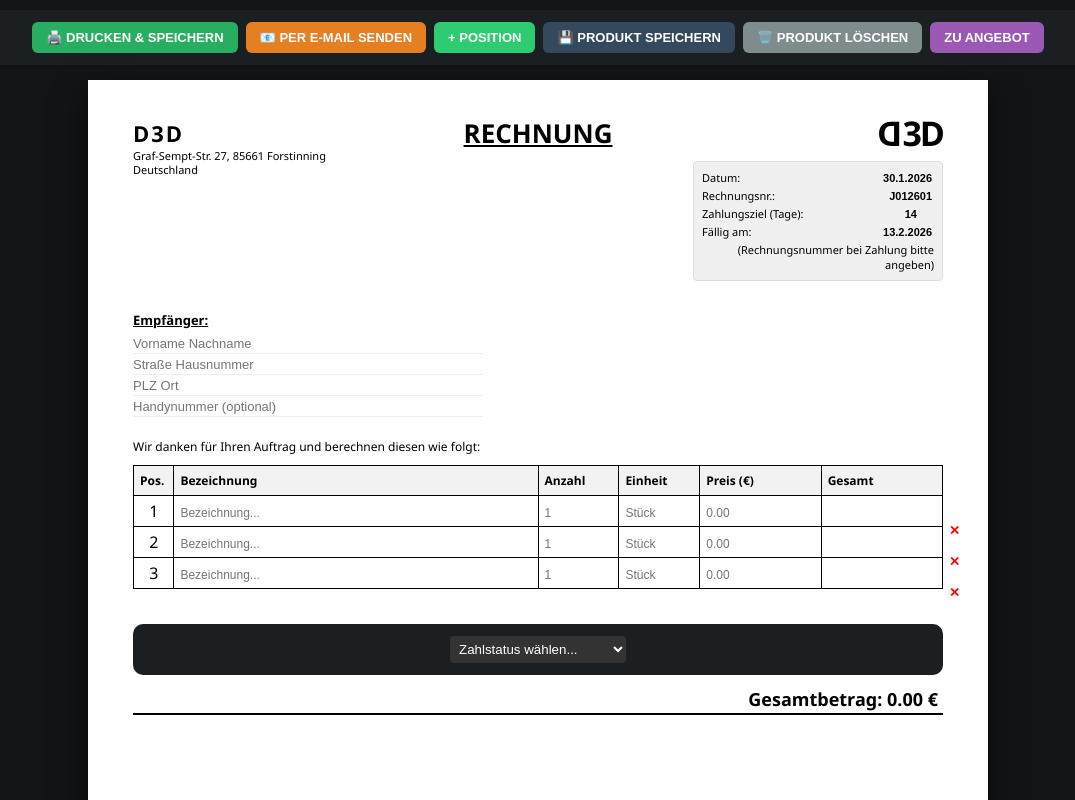
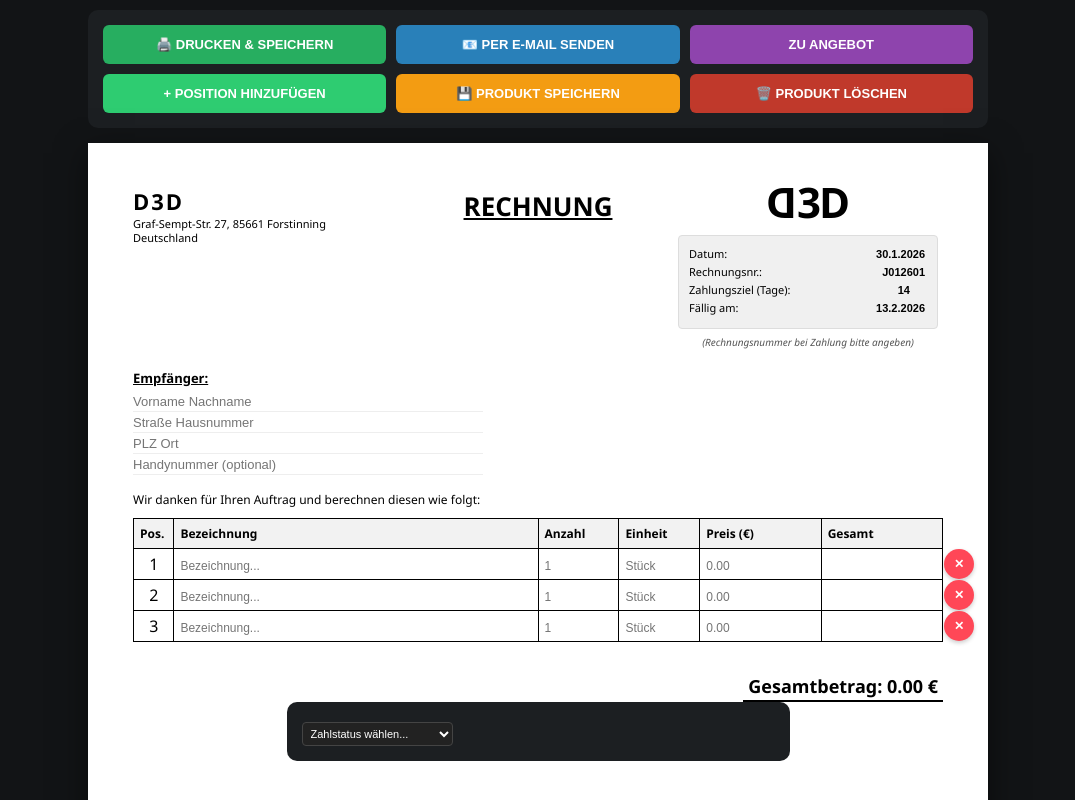
Before and after one commit to Shorty96D3D/D3D-Rechnungsschreiber, a plain HTML site: page index.html in a window 1280 px wide. Shown: the top 800 px of the page, without its empty margins (102-1177 px from the left). Drawn offline with Linux system fonts and the light colour scheme.

Commit message:
Update index.html

```diff
--- a/index.html
+++ b/index.html
@@ -21,31 +21,49 @@ body { font-family: 'Segoe UI', Arial, sans-serif; background: var(--ui-bg); col
 max-width: 900px; margin: auto; background: var(--doc-white); color: black;
 padding: 30px 45px; min-height: 297mm; display: flex; flex-direction: column;
 box-shadow: 0 10px 30px rgba(0,0,0,0.5);
+position: relative;
 }
 
-/* Toolbar */
-.no-print { display: flex; gap: 8px; justify-content: center; margin-bottom: 15px; background: var(--ui-card); padding: 12px; border-radius: 10px; flex-wrap: wrap; }
-button { padding: 8px 14px; border-radius: 6px; border: none; cursor: pointer; font-weight: bold; background: var(--accent); color: white; transition: 0.2s; font-size: 13px; }
-button:hover { filter: brightness(1.1); }
-.btn-red { background: #ff4757; }
+/* Toolbar - Symmetrisch 3x2 */
+.no-print {
+display: grid;
+grid-template-columns: repeat(3, 1fr);
+gap: 10px;
+max-width: 900px;
+margin: 0 auto 15px auto;
+background: var(--ui-card);
+padding: 15px;
+border-radius: 10px;
+}
+.no-print button {
+width: 100%;
+padding: 12px;
+border-radius: 6px;
+border: none;
+cursor: pointer;
+font-weight: bold;
+color: white;
+font-size: 13px;
+transition: 0.2s;
+}
 
-/* Header-Bereich (Kompakt nach oben) */
-.header-main { display: grid; grid-template-columns: 1fr 1fr 1fr; margin-bottom: 20px; align-items: start; }
-.addr-left { font-size: 11px; line-height: 1.2; padding-top: 10px; }
+/* Header */
+.header-main { display: grid; grid-template-columns: 1fr 1fr 1fr; margin-bottom: 15px; align-items: start; }
+.addr-left { font-size: 11px; line-height: 1.2; padding-top: 15px; }
 .addr-left h2 { margin: 0 0 3px 0; font-size: 22px; letter-spacing: 2px; }
+.title-center { text-align: center; font-size: 26px; font-weight: bold; text-decoration: underline; text-transform: uppercase; margin-top: 15px; }
 
-.title-center { text-align: center; font-size: 26px; font-weight: bold; text-decoration: underline; text-transform: uppercase; margin-top: 5px; }
-
-.logo-right { text-align: right; }
-.logo-img { font-size: 34px; font-weight: bold; letter-spacing: -2px; margin-bottom: 5px; }
+/* Logo & Meta Box */
+.logo-column { display: flex; flex-direction: column; align-items: center; }
+.logo-img { font-size: 42px; font-weight: bold; letter-spacing: -2px; margin-bottom: 5px; text-align: center; width: 100%; }
 .logo-img span { transform: scaleX(-1); display: inline-block; }
-
-.meta-box { background: #f0f0f0; padding: 8px; border-radius: 4px; width: 250px; margin-left: auto; font-size: 11px; border: 1px solid #ddd; }
+.meta-box { background: #f0f0f0; padding: 10px; border-radius: 4px; width: 260px; font-size: 11px; border: 1px solid #ddd; }
 .meta-row { display: flex; justify-content: space-between; margin-bottom: 3px; }
 .meta-row input { background: transparent; border: none; text-align: right; width: 120px; font-weight: bold; color: black; font-size: 11px; }
+.small-note { font-size: 10px; text-align: center; margin-top: 6px; font-style: italic; color: #555; white-space: nowrap; width: 100%; }
 
-/* Empfänger (Nach oben geschoben) */
-.recipient { margin: 10px 0 20px 0; width: 350px; }
+/* Empfänger */
+.recipient { margin: 5px 0 15px 0; width: 350px; }
 .recipient strong { text-decoration: underline; display: block; margin-bottom: 5px; font-size: 13px; }
 .recipient input { display: block; width: 100%; border: none; border-bottom: 1px solid #eee; padding: 2px 0; font-size: 13px; margin-bottom: 1px; }
 
@@ -55,27 +73,35 @@ th { border: 1px solid #000; padding: 6px; background: #f2f2f2; font-size: 12px;
 td { border: 1px solid #000; padding: 4px; position: relative; }
 .table-input { width: 100%; border: none; font-size: 12px; background: transparent; color: black; }
 
-/* Verstecke Standardwerte im Druck wenn nicht ausgefüllt */
-@media print {
-.table-input::placeholder { color: transparent; }
-input[value="0.00"], input[value="1"], input[value="Stück"] { color: transparent !important; }
-.has-content { color: black !important; }
+/* Lösch-Button Zeile (Weißes X in rotem Kreis) */
+.btn-del-row {
+position: absolute; right: -32px; top: 50%; transform: translateY(-50%);
+background: #ff4757; color: white; border: none; border-radius: 50%;
+width: 22px; height: 22px; cursor: pointer; display: flex;
+align-items: center; justify-content: center; font-size: 12px; font-weight: bold;
+box-shadow: 0 2px 4px rgba(0,0,0,0.2);
 }
 
-/* Footer & Rechtliches (Nach unten fixiert) */
-.footer-wrap { margin-top: auto; }
+/* Status & Summe */
+.summary-area { text-align: right; margin: 10px 0; display: flex; flex-direction: column; align-items: flex-end; }
+.total-box { font-size: 18px; font-weight: bold; border-bottom: 2px solid #000; padding: 2px 5px; display: inline-block; }
+#statusSelect { margin-top: 5px; padding: 4px; background: #222; color: white; border: 1px solid #444; border-radius: 4px; font-size: 11px; }
+
+/* Footer */
+.footer-wrap { margin-top: auto; padding-bottom: 10px; }
 .legal { font-size: 10.5px; line-height: 1.4; color: #333; margin-bottom: 10px; }
 .bottom-line { border-top: 1.5px solid #000; padding-top: 10px; display: grid; grid-template-columns: 1.2fr 1fr 1fr 1.1fr; gap: 10px; font-size: 9px; }
 
-.summary-area { text-align: right; margin: 15px 0; }
-.total-box { font-size: 18px; font-weight: bold; border-bottom: 2px solid #000; padding: 2px 5px; }
-
 @media print {
 @page { size: A4; margin: 0; }
-body { background: white; padding: 1cm; }
-.container { box-shadow: none; min-height: auto; padding: 0; width: 100%; }
+body { background: white; padding: 1.5cm; }
+.container { box-shadow: none; height: 26.7cm; width: 100%; padding: 0; border: none; }
 .no-print, .btn-del-row { display: none !important; }
+.footer-wrap { position: absolute; bottom: 0; width: 100%; }
+.table-input::placeholder { color: transparent !important; }
+.tel-input:placeholder-shown { display: none !important; }
 .meta-box { -webkit-print-color-adjust: exact; background-color: #f0f0f0 !important; }
+#statusSelect { display: none !important; }
 }
 </style>
 </head>
@@ -83,11 +109,11 @@ body { background: white; padding: 1cm; }
 
 <div class="no-print">
 <button onclick="saveAndPrint()" style="background: #27ae60;">🖨️ DRUCKEN & SPEICHERN</button>
-<button onclick="sendMail()" style="background: #e67e22;">📧 PER E-MAIL SENDEN</button>
-<button onclick="addItem()" style="background: #2ecc71;">+ POSITION</button>
-<button onclick="saveProduct()" style="background: #34495e;">💾 PRODUKT SPEICHERN</button>
-<button onclick="manageProducts()" style="background: #7f8c8d;">🗑️ PRODUKT LÖSCHEN</button>
-<button onclick="toggleType()" id="typeBtn" style="background: #9b59b6;">ZU ANGEBOT</button>
+<button onclick="sendMail()" style="background: #2980b9;">📧 PER E-MAIL SENDEN</button>
+<button onclick="toggleType()" id="typeBtn" style="background: #8e44ad;">ZU ANGEBOT</button>
+<button onclick="addItem()" style="background: #2ecc71;">+ POSITION HINZUFÜGEN</button>
+<button onclick="saveProduct()" style="background: #f39c12;">💾 PRODUKT SPEICHERN</button>
+<button onclick="manageProducts()" style="background: #c0392b;">🗑️ PRODUKT LÖSCHEN</button>
 </div>
 
 <div class="container" id="invoiceWrap">
@@ -97,7 +123,7 @@ body { background: white; padding: 1cm; }
 Graf-Sempt-Str. 27, 85661 Forstinning<br>Deutschland
 </div>
 <div class="title-center" id="docType">Rechnung</div>
-<div class="logo-right">
+<div class="logo-column">
 <div class="logo-img"><span>D</span>3D</div>
 <div class="meta-box">
 <div class="meta-row"><span>Datum:</span><input type="text" id="date"></div>
@@ -106,8 +132,8 @@ Graf-Sempt-Str. 27, 85661 Forstinning<br>Deutschland
 <div class="meta-row"><span>Zahlungsziel (Tage):</span><input type="number" id="dueDays" value="14" oninput="calcDate()"></div>
 <div class="meta-row"><span>Fällig am:</span><input type="text" id="dueDate" readonly></div>
 </div>
+</div>
 <div class="small-note" id="invNote">(Rechnungsnummer bei Zahlung bitte angeben)</div>
-</div>
 </div>
 </div>
 
@@ -116,7 +142,7 @@ Graf-Sempt-Str. 27, 85661 Forstinning<br>Deutschland
 <input type="text" id="rec-name" placeholder="Vorname Nachname">
 <input type="text" placeholder="Straße Hausnummer">
 <input type="text" placeholder="PLZ Ort">
-<input type="text" class="tel-input" placeholder="Handynummer (optional)">
+<input type="text" class="tel-input" id="telField" placeholder="Handynummer (optional)">
 </div>
 
 <p style="font-size: 12px; margin: 0 0 10px 0;" id="introText">Wir danken für Ihren Auftrag und berechnen diesen wie folgt:</p>
@@ -136,15 +162,15 @@ Graf-Sempt-Str. 27, 85661 Forstinning<br>Deutschland
 </table>
 
 <div class="summary-area">
-<div id="statusArea" class="no-print" style="margin-bottom: 10px;">
-<select id="statusSelect" onchange="updateStatus()" style="padding: 5px; background: #333; color: white; border: none; border-radius: 4px;">
+<div class="total-box">Gesamtbetrag: <span id="grandTotal">0.00</span> €</div>
+<div id="statusArea" class="no-print">
+<select id="statusSelect" onchange="updateStatus()">
 <option value="">Zahlstatus wählen...</option>
 <option value="Betrag in bar erhalten">Betrag in bar erhalten</option>
 <option value="Betrag dankend erhalten">Betrag dankend erhalten</option>
 <option value="Offen">Offen</option>
 </select>
 </div>
-<div class="total-box">Gesamtbetrag: <span id="grandTotal">0.00</span> €</div><br>
 <div id="statusLabel" style="font-weight: bold; margin-top: 5px; font-size: 14px; color: #00a8ff;"></div>
 </div>
 
@@ -175,7 +201,7 @@ const lastNum = localStorage.getItem('d3d_last_inv');
 if(lastNum) document.getElementById('invNum').value = incrementInvNum(lastNum);
 updateDatalist();
 calcDate();
-for(let i=0; i<3; i++) addItem(); // Starte mit 3 leeren Zeilen
+for(let i=0; i<3; i++) addItem();
 }
 
 function incrementInvNum(oldNum) {
@@ -186,8 +212,20 @@ return next.toString().padStart(match.length, '0');
 }
 
 function saveAndPrint() {
-localStorage.setItem('d3d_last_inv', document.getElementById('invNum').value);
+// Automatischer Dateiname: Typ_Nummer_Name
+const type = isInvoice ? "Rechnung" : "Angebot";
+const nr = document.getElementById('invNum').value;
+const kunde = document.getElementById('rec-name').value.replace(/\s+/g, '_') || "Kunde";
+const originalTitle = document.title;
+
+// Setzt den Seitentitel vorübergehend als Dateiname
+document.title = `${type}_${nr}_${kunde}`;
+
+localStorage.setItem('d3d_last_inv', nr);
 window.print();
+
+// Titel zurücksetzen nach dem Drucken
+setTimeout(() => { document.title = originalTitle; }, 1000);
 }
 
 function updateDatalist() {
@@ -199,19 +237,14 @@ const body = document.getElementById('itemsBody');
 const row = body.insertRow();
 row.innerHTML = `
 <td style="text-align:center">${body.rows.length}</td>
-<td><input class="table-input prod-name" list="prodList" oninput="markContent(this)" placeholder="Bezeichnung..."></td>
-<td><input type="number" class="table-input" value="" placeholder="1" oninput="calc(); markContent(this)"></td>
-<td><input class="table-input" value="" placeholder="Stück" oninput="markContent(this)"></td>
-<td><input type="number" class="table-input" value="" placeholder="0.00" step="0.01" oninput="calc(); markContent(this)"></td>
+<td><input class="table-input prod-name" list="prodList" placeholder="Bezeichnung..."></td>
+<td><input type="number" class="table-input" value="" placeholder="1" oninput="calc()"></td>
+<td><input class="table-input" value="" placeholder="Stück"></td>
+<td><input type="number" class="table-input" value="" placeholder="0.00" step="0.01" oninput="calc()"></td>
 <td style="font-weight:bold"><span class="row-total"></span>
-<button class="no-print btn-del-row" onclick="this.parentElement.parentElement.remove(); calc();" style="position:absolute; right: -30px; background:none; border:none; color:red; cursor:pointer;">✕</button>
+<button class="no-print btn-del-row" onclick="this.parentElement.parentElement.remove(); calc();">✕</button>
 </td>
 `;
-}
-
-function markContent(input) {
-if(input.value !== "") input.classList.add('has-content');
-else input.classList.remove('has-content');
 }
 
 function calc() {
@@ -244,13 +277,11 @@ alert("Produkte gespeichert!");
 }
 
 function manageProducts() {
-let prodString = products.join("\n");
-let toDelete = prompt("Welches Produkt möchtest du löschen? (Ganz genauer Name):\n\n" + prodString);
+let toDelete = prompt("Welches Produkt möchtest du löschen?\nGespeichert:\n" + products.join(", "));
 if(toDelete) {
-products = products.filter(p => p !== toDelete);
+products = products.filter(p => p.toLowerCase() !== toDelete.toLowerCase());
 localStorage.setItem('d3d_prods', JSON.stringify(products));
 updateDatalist();
-alert("Gelöscht!");
 }
 }
 
@@ -259,7 +290,7 @@ const name = document.getElementById('rec-name').value || "Kunde";
 const nr = document.getElementById('invNum').value;
 const type = isInvoice ? "Rechnung" : "Angebot";
 const subject = encodeURIComponent(`${type} ${nr} - D3D`);
-const body = encodeURIComponent(`Hallo ${name},\n\nanbei erhalten Sie das ${type} ${nr}.\n\nBeste Grüße,\nD3D`);
+const body = encodeURIComponent(`Hallo ${name},\nanbei erhalten Sie das ${type} ${nr}.\n\nBeste Grüße,\nD3D`);
 window.location.href = `mailto:?subject=${subject}&body=${body}`;
 }
 
```
